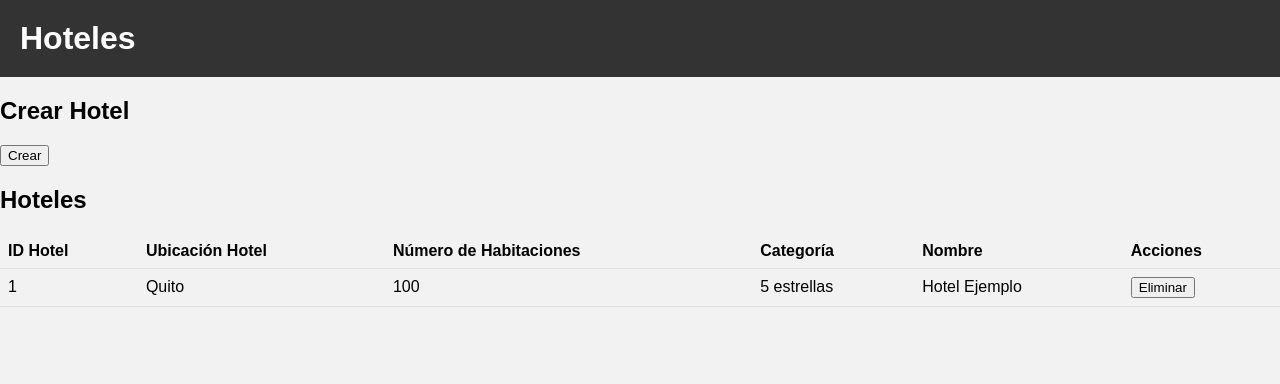
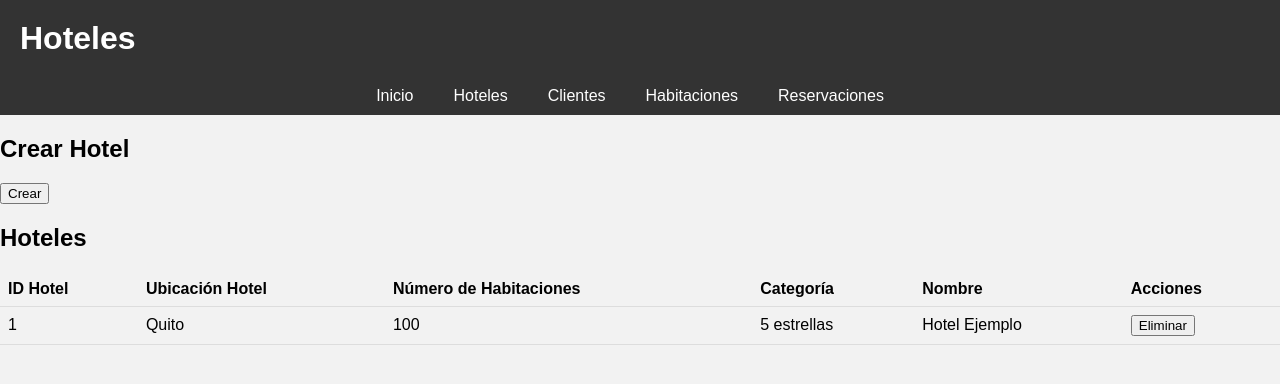
Before and after one commit to Baio99/Hoteles-River-Mall, a React (Create React App) app in the folder fronted/: page /Hoteles in a window 1280 px wide. Shown: the top 384 px of the page. Built offline with nearby package versions, Linux system fonts and the light colour scheme.

Commit message:
Update IndexHotel.js

```diff
--- a/fronted/src/Componentes/IndexHotel.js
+++ b/fronted/src/Componentes/IndexHotel.js
@@ -1,4 +1,5 @@
 import React, { useState, useEffect } from 'react';
+import { Link } from 'react-router-dom';
 
 const IndexHotel = () => {
   // Estado para almacenar los hoteles
@@ -40,7 +41,13 @@
   return (
     <div>
       <h1>Hoteles</h1>
-
+      <ul>
+        <li><Link to="/">Inicio</Link></li>
+        <li><Link to="/Hoteles">Hoteles</Link></li>
+        <li><Link to="/Clientes">Clientes</Link></li>
+        <li><Link to="/Habitacion">Habitaciones</Link></li>
+        <li><Link to="/Reservacion">Reservaciones</Link></li>
+      </ul>
       {/* Formulario para crear hoteles */}
       <h2>Crear Hotel</h2>
       {/* Implementa los campos y lógica de entrada del formulario aquí */}
```
